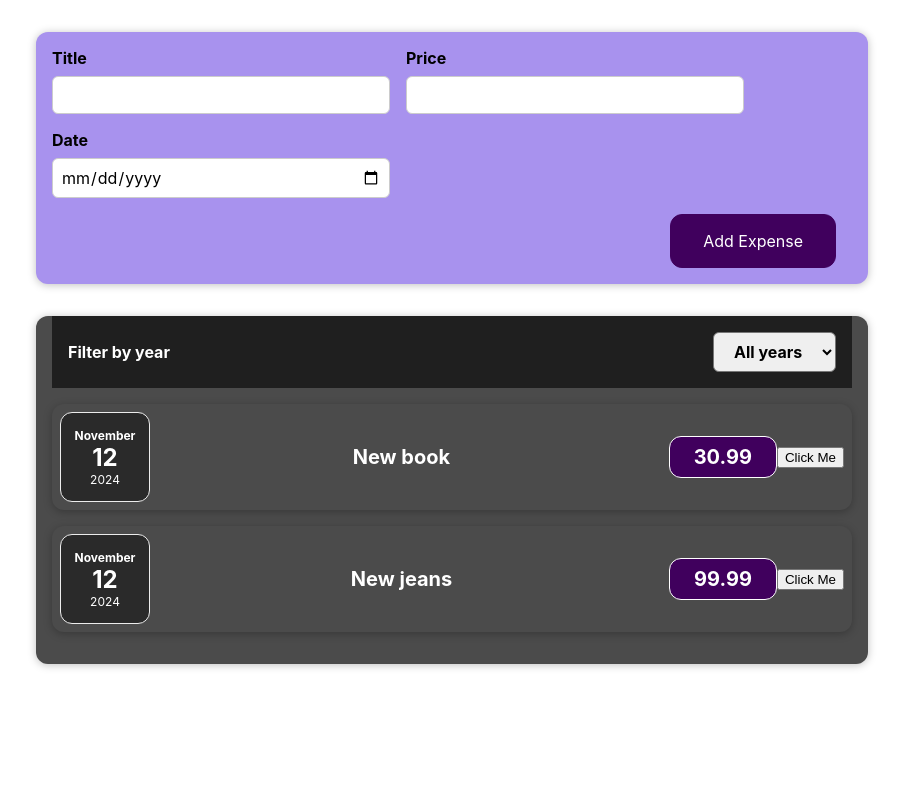
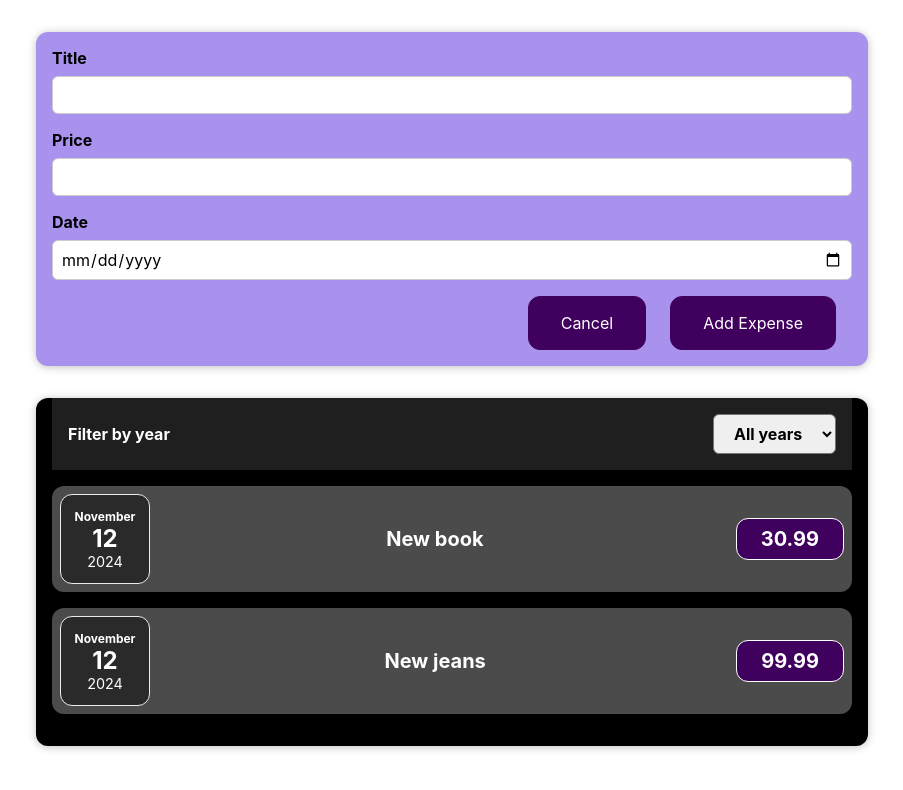
Before and after one commit to kermokao/react-js, a React (Vite) app: page / in a window 1280 px wide. Shown: the top 790 px of the page, without its empty margins (188-1091 px from the left). Built offline with nearby package versions, Linux system fonts and the light colour scheme.

Commit message:
valikulise kuvamise taiendamine

```diff
--- a/src/App.jsx
+++ b/src/App.jsx
@@ -6,7 +6,7 @@ import NewExpense from "./components/NewExpense/NewExpense";
 const App = () => {
     const [selectedYear, setSelectedYear] = useState('all')
 
-    const expenses = [
+    const [expenses, setExpenses] = useState([
         {
             date: new Date(2024, 10, 12),
             title: "New book",
@@ -17,11 +17,10 @@ const App = () => {
             title: "New jeans",
             price: 99.99
         }
-    ]
+    ])
 
     const addExpenseHandler = (expense) => {
-        console.log("In App.js")
-        console.log(expense)
+        setExpenses((previousExpenses) => [expense, ...previousExpenses])
     }
 
     return (
--- /dev/null
+++ b/src/components/Expenses/Expense.List.jsx
@@ -0,0 +1,20 @@
+import "./ExpensesList.css";
+import ExpenseItem from "./ExpenseItem";
+
+const ExpenseList = (props) => {
+    if (props.expenses.length === 0) {
+        return(
+            <p className="expenses-list__fallback">No expenses found.</p>
+        )
+    }
+
+    return(
+        <ul className="expenses-list">
+            {props.expenses.map((expense) => (
+                <ExpenseItem expenseData={expense} key={expense.title}/>
+            ))}
+        </ul>
+    )
+}
+
+export default ExpenseList;
--- a/src/components/Expenses/ExpenseDate.css
+++ b/src/components/Expenses/ExpenseDate.css
@@ -17,7 +17,8 @@
 }
 
 .expense-date__year {
-    font-size: 0.75rem;
+    font-size: 0.9rem;
+    color: white;
 }
 
 .expense-date__day {
--- a/src/components/Expenses/ExpenseItem.jsx
+++ b/src/components/Expenses/ExpenseItem.jsx
@@ -1,24 +1,19 @@
 import ExpenseDate from "./ExpenseDate";
 import Card from "../UI/Card";
 import "./ExpenseItem.css";
-import { useState } from "react";
 
 const ExpenseItem = (props) => {
-    const [title, setTitle] = useState(props.expenseData.title);
-    const clickHandler = () => {
-        console.log("Clicked!");
-        setTitle("Update by click $(title)")
-    };
 
     return (
+        <li>
         <Card className="expense-item">
             <ExpenseDate date={props.expenseData.date} />
             <div className="expense-item__description">
                 <h2>{props.expenseData.title}</h2>
                 <div className="expense-item__price">{props.expenseData.price}</div>
             </div>
-            <button onClick={clickHandler}>Click Me</button>
         </Card>
+    </li>
     );
 };
 
--- a/src/components/Expenses/Expenses.css
+++ b/src/components/Expenses/Expenses.css
@@ -1,6 +1,6 @@
 .expenses {
     padding: 0 1rem 1rem;
-    background-color: #4b4b4b;
+    background-color: #000;
     margin: 2rem auto;
     width: 50rem;
     max-width: 95%;
--- a/src/components/Expenses/Expenses.jsx
+++ b/src/components/Expenses/Expenses.jsx
@@ -1,6 +1,6 @@
-import ExpenseItem from "./ExpenseItem"
 import Card from "../UI/Card"
 import ExpensesFilter from "./ExpensesFilter"
+import ExpenseList from "./Expense.List"
 import "./Expenses.css"
 
 const Expenses = (props) => {
@@ -11,9 +11,7 @@ const Expenses = (props) => {
     return(
         <Card className="expenses">
             <ExpensesFilter selected={props.selectedYear} onChangeFilter={props.onFilterChange} />
-            {filteredExpenses.map((expense) => (
-                <ExpenseItem key={expense.title} expenseData={expense}/>
-            ))}
+            <ExpenseList expenses={filteredExpenses} />
         </Card>
     )
 }
--- a/src/components/NewExpense/ExpenseForm.css
+++ b/src/components/NewExpense/ExpenseForm.css
@@ -1,5 +1,6 @@
 .new-expense__controls {
     display: flex;
+    flex-direction: column;
     flex-wrap: wrap;
     gap: 1rem;
     margin-bottom: 1rem;
@@ -17,10 +18,13 @@
     padding: 0.5rem;
     border-radius: 6px;
     border: 1px solid #ccc;
-    width: 20rem;
+    width: 100%;
+    box-sizing: border-box;
     max-width: 100%;
 }
 
 .new-expense__actions {
-    text-align: right;
+    display: flex;
+    justify-content: flex-end;
+    gap: 0.5rem;
 }
--- a/src/components/NewExpense/ExpenseForm.jsx
+++ b/src/components/NewExpense/ExpenseForm.jsx
@@ -31,27 +31,37 @@ const ExpenseForm = (props) => {
         setEnteredDate("");
     }
 
+    const cancelHandler = () => {
+        setEnteredTitle("");
+        setEnteredPrice("");
+        setEnteredDate("");
+    }
+
     return (
-        <form>
+        <form onSubmit={submitHandler}>
             <div className="new-expense__controls">
                 <div className="new-expense__control">
                     <label>Title</label>
                     <input type="text"
+                    value={enteredTitle}
                     onChange={titleChangeHandler}
                     />
                 </div>
                 <div className="new-expense__control">
                     <label>Price</label>
                     <input type="number" min="0.01" step="0.01"
+                    value={enteredPrice}
                     onChange={priceChangeHandler} />
                 </div>
                 <div className="new-expense__control">
                     <label>Date</label>
                     <input type="date" min="2024-11-12" max="2026-01-31"
+                    value={enteredDate}
                     onChange={dateChangeHandler} />
                 </div>
             </div>
             <div className="new-expense__actions">
+                <button type="button" className="alternative" onClick={cancelHandler}>Cancel</button>
                 <button type="submit">Add Expense</button>
             </div>
         </form>
--- a/src/components/NewExpense/NewExpense.css
+++ b/src/components/NewExpense/NewExpense.css
@@ -27,12 +27,13 @@
 }
 
 .new-expense button.alternative {
-    color: #220131;
-    border-color: transparent;
-    background-color: transparent;
+    color: white;
+    border-color: #40005d;
+    background-color: #40005d;
 }
 
 .new-expense button.alternative:hover,
 .new-expense button.alternative:active {
-    background-color: #ddb3f8;
+    background-color: #510674;
+    border-color: #510674;
 }
```
